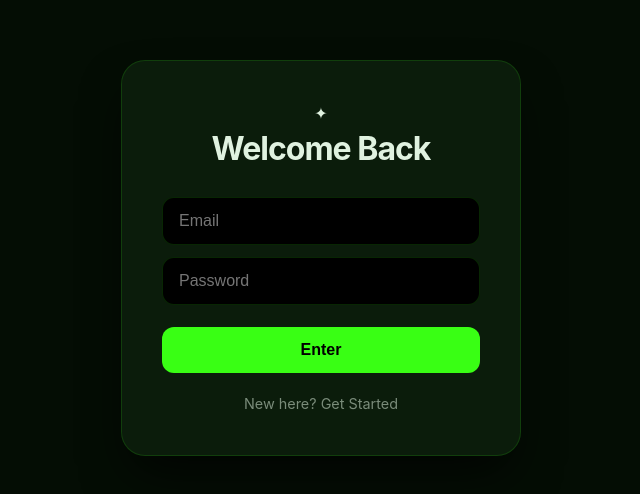
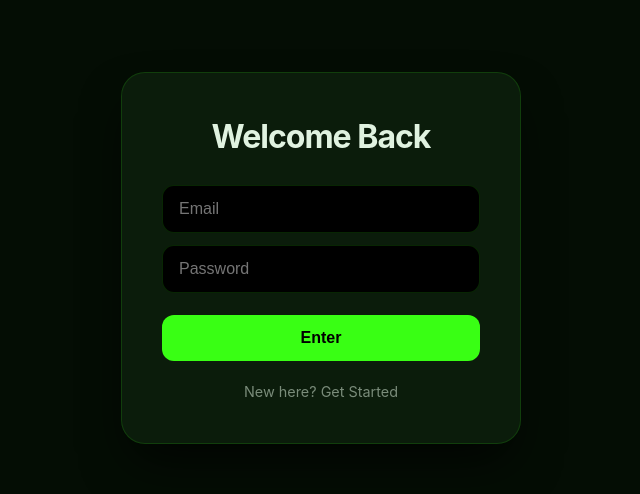
Before and after one commit to atharva-hawaldar/Task-Manager, a React (Vite) app: page / in a window 1280 px wide. Shown: the part 142-636 px from the top of the page, without its empty margins (319-959 px from the left). Built offline with nearby package versions, Linux system fonts and the light colour scheme.

Commit message:
removed star

```diff
--- a/src/App.jsx
+++ b/src/App.jsx
@@ -44,7 +44,7 @@ const AuthGate = ({ onAuthSuccess }) => {
   return (
     <div className="auth-container">
       <div className="auth-card">
-        <div className="logo-icon">✦</div>
+        <div className="logo-icon"></div>
         <h2>{isSignUp ? "Join Task Manager" : "Welcome Back"}</h2>
         <form onSubmit={handleAuth}>
           {isSignUp && (
```
